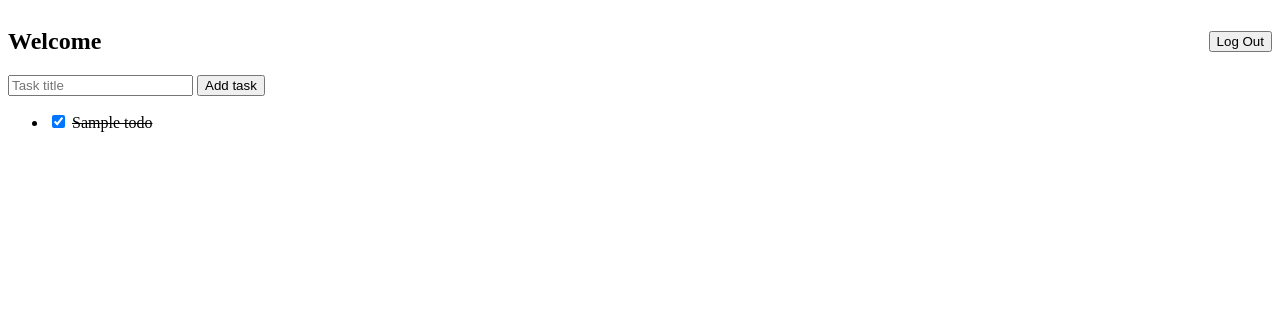
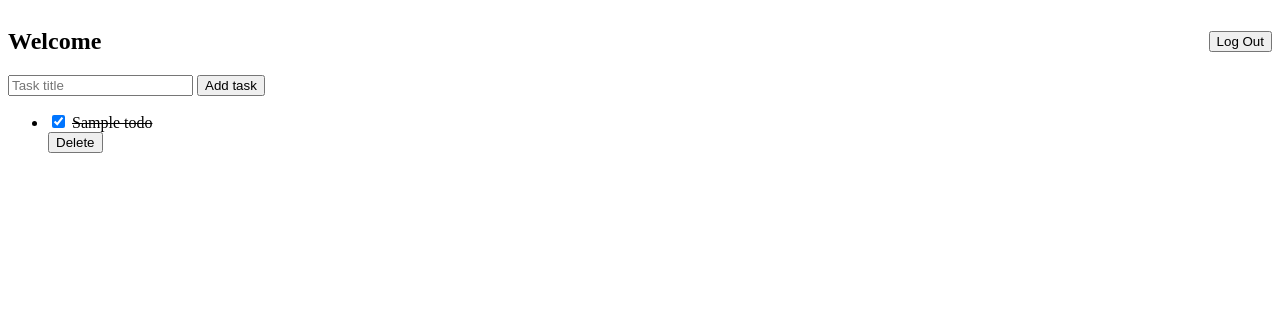
Before and after one commit to alimehdizad3/todolist-app, a Django app: page /welcome in a window 1280 px wide. Shown: the top 335 px of the page. Run offline with Django 5.2, Linux system fonts and the light colour scheme; a user stored in the database is signed in; tables that the repository leaves empty hold one stand-in row (values such as "Sample post").

Commit message:
Add delete functionality for todos

```diff
--- a/ToDoAPI/templates/ToDoAPI/welcome.html
+++ b/ToDoAPI/templates/ToDoAPI/welcome.html
@@ -40,8 +40,13 @@
                     {{ todo.title }}
                 </span>
             </form>
+                <!-- Delete task-->
+            <form method="post" action="{% url 'delete' todo.id %}">
+                {% csrf_token %}
+                <button type="submit" name="delete">Delete</button>
+            </form>
         </li>
-    {% endfor %}
+        {% endfor %}
     </ul>
 
 
--- a/ToDoAPI/urls.py
+++ b/ToDoAPI/urls.py
@@ -6,5 +6,6 @@ urlpatterns = [
     path('login', views.login_view, name='login'),
     path('welcome', views.welcome),
     path('logout', views.logout_view, name='logout'),
-    path('toggle/<int:todo_id>', views.toggle_todo, name='toggle')
+    path('toggle/<int:todo_id>', views.toggle_todo, name='toggle'),
+    path('delete/<int:todo_id>', views.delete_task, name='delete'),
 ]
--- a/ToDoAPI/views.py
+++ b/ToDoAPI/views.py
@@ -52,3 +52,10 @@ def toggle_todo(request, todo_id):
         todo.completed = not todo.completed
         todo.save()
     return redirect('/welcome')
+
+@login_required
+def delete_task(request, todo_id):
+    if request.method == "POST":
+        todo = get_object_or_404(Todo, id=todo_id, user=request.user)
+        todo.delete()
+    return redirect('/welcome')
```
Also changed, not shown: db.sqlite3.
